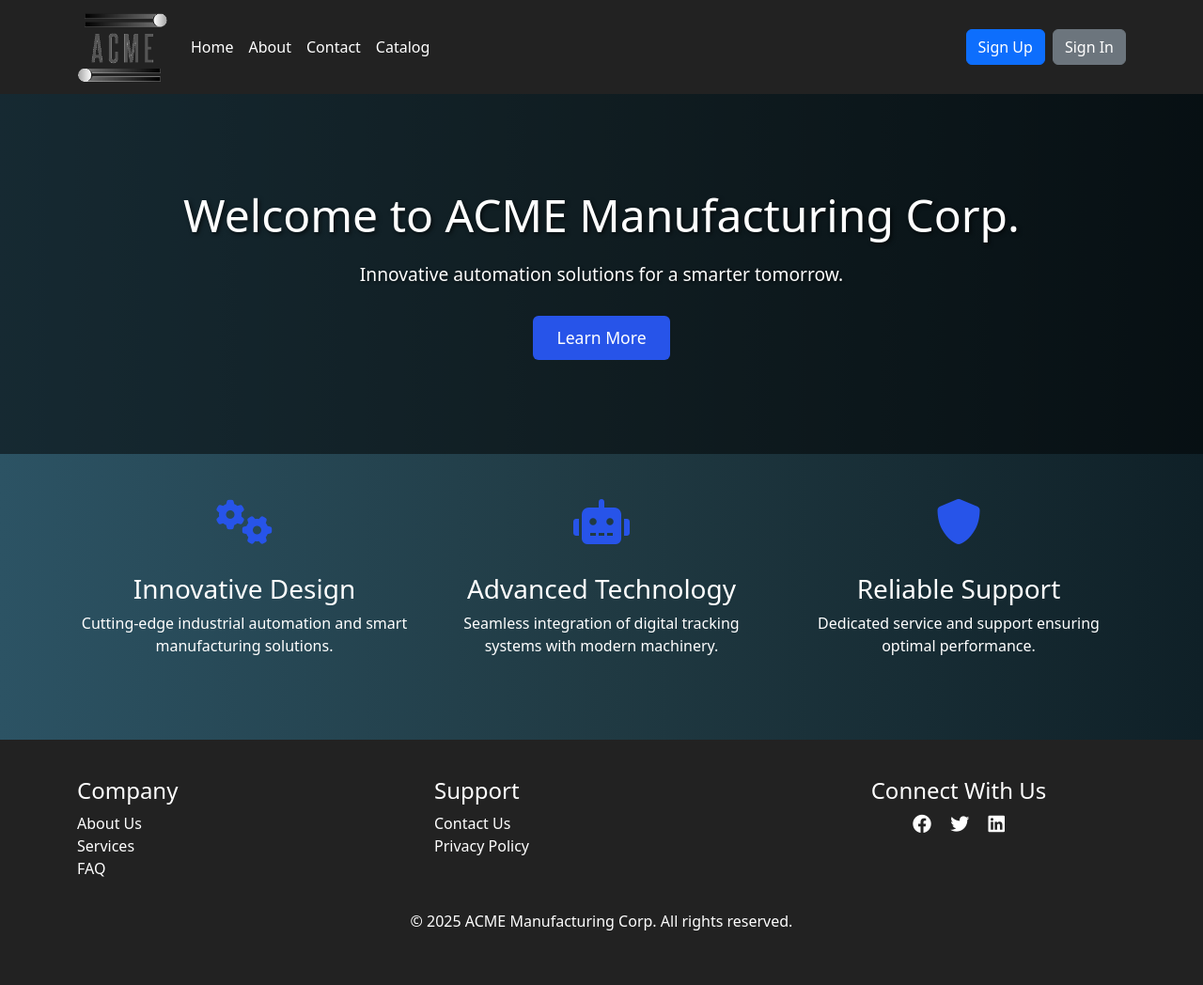
After one commit to Ronghui-Lin/ee1037-groupg, a Django app: page / in a window 1280 px wide. The commit adds this page. Shown: the whole page at 94% size. Run offline with Django 5.2, Linux system fonts and the light colour scheme.

Commit message:
created index page + added routing to nav bars

```diff
--- /dev/null
+++ b/acme/templates/acme/index.html
@@ -0,0 +1,181 @@
+<!DOCTYPE html>
+<html lang="en">
+  <head>
+    {% load static %}
+    <meta charset="UTF-8" />
+    <meta name="viewport" content="width=device-width, initial-scale=1.0" />
+    <title>ACME Manufacturing Corp. - Home</title>
+    <link rel="stylesheet" href="https://cdn.jsdelivr.net/npm/bootstrap@5.3.0/dist/css/bootstrap.min.css" />
+    <link rel="stylesheet" href="https://cdnjs.cloudflare.com/ajax/libs/font-awesome/6.0.0/css/all.min.css" />
+    <style>
+      /* Global styles */
+      html, body {
+        height: 100%;
+        margin: 0;
+        padding: 0;
+        background: linear-gradient(to right, #2c5364, #203a43, #0f2027);
+        color: #fff;
+        display: flex;
+        flex-direction: column;
+      }
+      main {
+        flex: 1;
+      }
+      /* Navigation Bar */
+      .navbar {
+        background-color: #222 !important;
+        height: 100px; /* fixed height for the navbar */
+      }
+      .navbar-brand {
+        height: 100%;
+      }
+      .navbar-brand img {
+        height: 100%;  /* ensures the image fills the navbar height */
+        width: auto;   /* maintains aspect ratio */
+      }
+      .navbar .nav-link {
+        color: #fff !important;
+        transition: color 0.3s;
+      }
+      .navbar .nav-link:hover {
+        color: #2754e9 !important;
+      }
+      /* Hero Section */
+      .hero {
+        padding: 100px 0;
+        text-align: center;
+        background: rgba(0, 0, 0, 0.5);
+      }
+      .hero h1 {
+        font-size: 3rem;
+        margin-bottom: 20px;
+        text-shadow: 2px 2px 4px rgba(0, 0, 0, 0.6);
+      }
+      .hero p {
+        font-size: 1.2rem;
+        margin-bottom: 30px;
+        text-shadow: 1px 1px 3px rgba(0, 0, 0, 0.6);
+      }
+      .btn-tech {
+        background-color: #2754e9;
+        border: none;
+        color: #fff;
+        padding: 10px 25px;
+        font-size: 1.1rem;
+        transition: background 0.3s;
+      }
+      .btn-tech:hover {
+        background-color: #1e3b8a;
+      }
+      /* Additional content */
+      .features i {
+        color: #2754e9;
+        margin-bottom: 15px;
+      }
+      /* Footer */
+      .site-footer {
+        background-color: #222;
+        color: #fff;
+        padding: 40px 0;
+      }
+      .site-footer a {
+        text-decoration: none;
+      }
+      .site-footer a:hover {
+        color: #2754e9 !important;
+      }
+    </style>
+  </head>
+<body>
+  <!-- Navigation Bar -->
+  <header>
+    <nav class="navbar navbar-expand-lg navbar-dark">
+      <div class="container">
+        <a class="navbar-brand" href="index.html">
+          <img src="{% static 'acme/images/ACME.png' %}" style="max-height: 75px;" />
+        </a>
+        <button class="navbar-toggler" type="button" data-bs-toggle="collapse" data-bs-target="#navbarNav"
+          aria-controls="navbarNav" aria-expanded="false" aria-label="Toggle navigation">
+          <span class="navbar-toggler-icon"></span>
+        </button>
+        <div class="collapse navbar-collapse" id="navbarNav">
+          <ul class="navbar-nav me-auto">
+            <li class="nav-item"><a class="nav-link" href="{% url 'index' %}">Home</a></li>
+            <li class="nav-item"><a class="nav-link" href="{% url 'about' %}">About</a></li>
+            <li class="nav-item"><a class="nav-link" href="{% url 'contact' %}">Contact</a></li>
+            <li class="nav-item"><a class="nav-link" href="{% url 'catalog' %}">Catalog</a></li>
+          </ul>
+          <div class="d-flex">
+            <a href="signup.html" class="btn btn-primary me-2">Sign Up</a>
+            <a href="signin.html" class="btn btn-secondary">Sign In</a>
+          </div>
+        </div>
+      </div>
+    </nav>
+  </header>
+
+  <main>
+    <section class="hero">
+      <div class="container">
+        <h1>Welcome to ACME Manufacturing Corp.</h1>
+        <p>Innovative automation solutions for a smarter tomorrow.</p>
+        <a href="about.html" class="btn btn-tech">Learn More</a>
+      </div>
+    </section>
+
+    <section class="container my-5">
+      <div class="row text-center features">
+        <div class="col-md-4 mb-4">
+          <i class="fas fa-cogs fa-3x"></i>
+          <h3 class="mt-3">Innovative Design</h3>
+          <p>Cutting-edge industrial automation and smart manufacturing solutions.</p>
+        </div>
+        <div class="col-md-4 mb-4">
+          <i class="fas fa-robot fa-3x"></i>
+          <h3 class="mt-3">Advanced Technology</h3>
+          <p>Seamless integration of digital tracking systems with modern machinery.</p>
+        </div>
+        <div class="col-md-4 mb-4">
+          <i class="fas fa-shield-alt fa-3x"></i>
+          <h3 class="mt-3">Reliable Support</h3>
+          <p>Dedicated service and support ensuring optimal performance.</p>
+        </div>
+      </div>
+    </section>
+  </main>
+
+  <!-- Footer -->
+  <footer class="site-footer">
+    <div class="container">
+      <div class="row">
+        <div class="col-md-4">
+          <h4>Company</h4>
+          <ul class="list-unstyled">
+            <li><a href="{% url 'about' %}" class="text-white">About Us</a></li>
+            <li><a href="{% url 'services' %}" class="text-white">Services</a></li>
+            <li><a href="{% url 'faq' %}" class="text-white">FAQ</a></li>
+          </ul>
+        </div>
+        <div class="col-md-4">
+          <h4>Support</h4>
+          <ul class="list-unstyled">
+            <li><a href="contact.html" class="text-white">Contact Us</a></li>
+            <li><a href="#" class="text-white">Privacy Policy</a></li>
+          </ul>
+        </div>
+        <div class="col-md-4 text-center">
+          <h4>Connect With Us</h4>
+          <a href="#" class="text-white me-3"><i class="fab fa-facebook fa-lg"></i></a>
+          <a href="#" class="text-white me-3"><i class="fab fa-twitter fa-lg"></i></a>
+          <a href="#" class="text-white"><i class="fab fa-linkedin fa-lg"></i></a>
+        </div>
+      </div>
+      <div class="text-center mt-3">
+        <p>&copy; 2025 ACME Manufacturing Corp. All rights reserved.</p>
+      </div>
+    </div>
+  </footer>
+
+  <script src="https://cdn.jsdelivr.net/npm/bootstrap@5.3.0/dist/js/bootstrap.bundle.min.js"></script>
+</body>
+</html>
--- a/acme/urls.py
+++ b/acme/urls.py
@@ -5,4 +5,9 @@ urlpatterns = [
     path("", views.index, name="index"),
     path("abt/", views.abt, name="about"),
     path("contact/", views.contact, name="contact"),
+    path('catalog/', views.catalog, name='catalog'),
+    path('services/', views.services, name='services'),
+    path('faq/', views.faq, name='faq'),
+    path('signup/', views.signup, name='signup'),
+    path('signin/', views.signin, name='signin'),
 ]
--- a/acme/views.py
+++ b/acme/views.py
@@ -4,10 +4,25 @@ from django.http import HttpResponse
 
 
 def index(request):
-    return HttpResponse("Hello, World, this is ACME index")
+    return render(request, "acme/index.html", {})
 
 def abt(request):
     return render(request, "acme/abt.html", {})
 
 def contact(request):
     return render(request, "acme/contact.html", {})
+
+def catalog(request):
+    return render(request, 'acme/catalog.html')
+
+def services(request):
+    return render(request, 'acme/services.html')
+
+def faq(request):
+    return render(request, 'acme/faq.html')
+
+def signup(request):
+    return render(request, 'acme/signup.html')
+
+def signin(request):
+    return render(request, 'acme/signin.html')
--- a/mysite/settings.py
+++ b/mysite/settings.py
@@ -117,7 +117,7 @@ USE_TZ = True
 # Static files (CSS, JavaScript, Images)
 # https://docs.djangoproject.com/en/5.1/howto/static-files/
 
-STATIC_URL = 'static/'
+STATIC_URL = '/static/'
 
 # Default primary key field type
 # https://docs.djangoproject.com/en/5.1/ref/settings/#default-auto-field
--- a/mysite/urls.py
+++ b/mysite/urls.py
@@ -18,6 +18,6 @@ from django.contrib import admin
 from django.urls import include, path
 
 urlpatterns = [
-    path('acme/', include("acme.urls")),
+    path('', include("acme.urls")),
     path('admin/', admin.site.urls),
 ]
```
Also changed, not shown: acme/templates/acme/abt.html (+42 -22 lines), acme/templates/acme/contact.html (+43 -24 lines), acme/static/acme/images/ACME.PNG (added).
